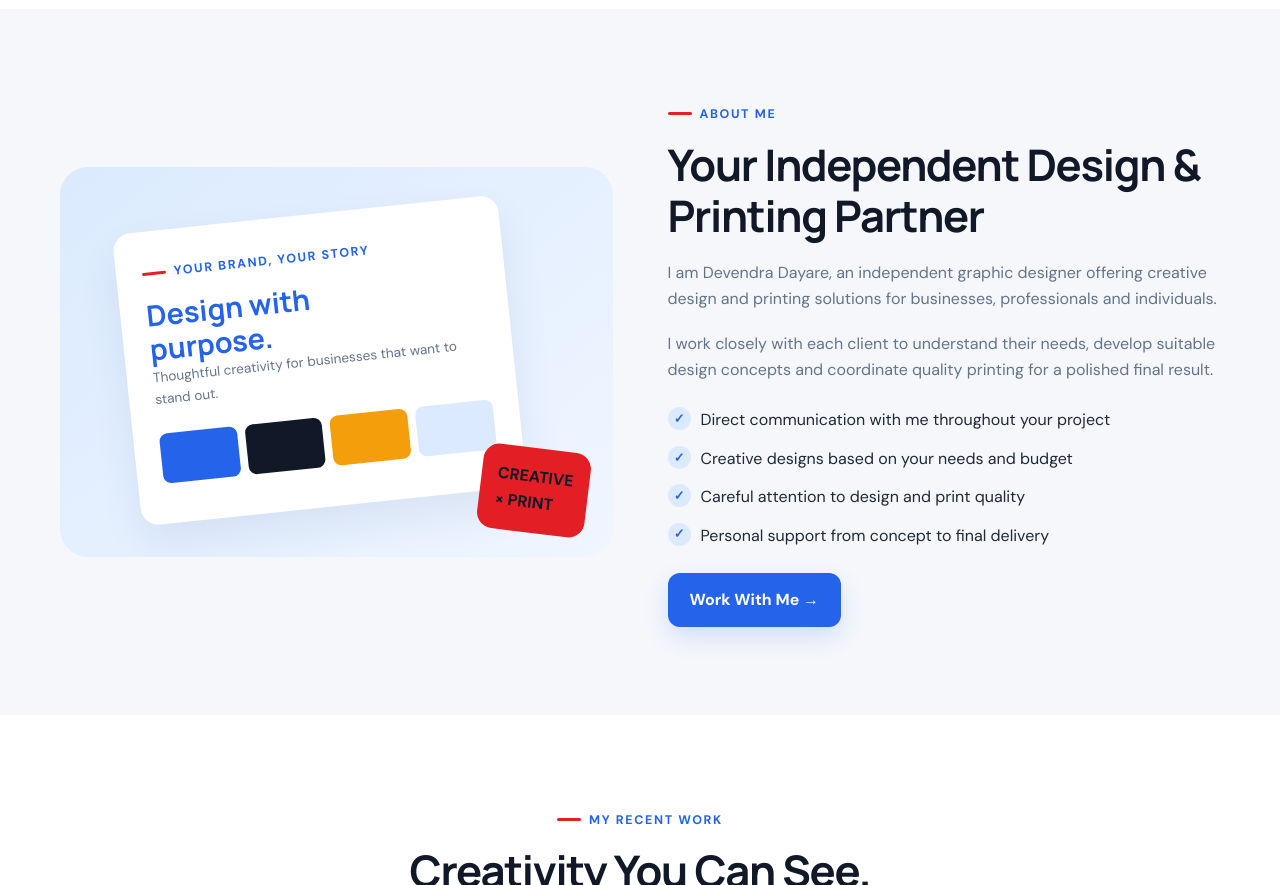
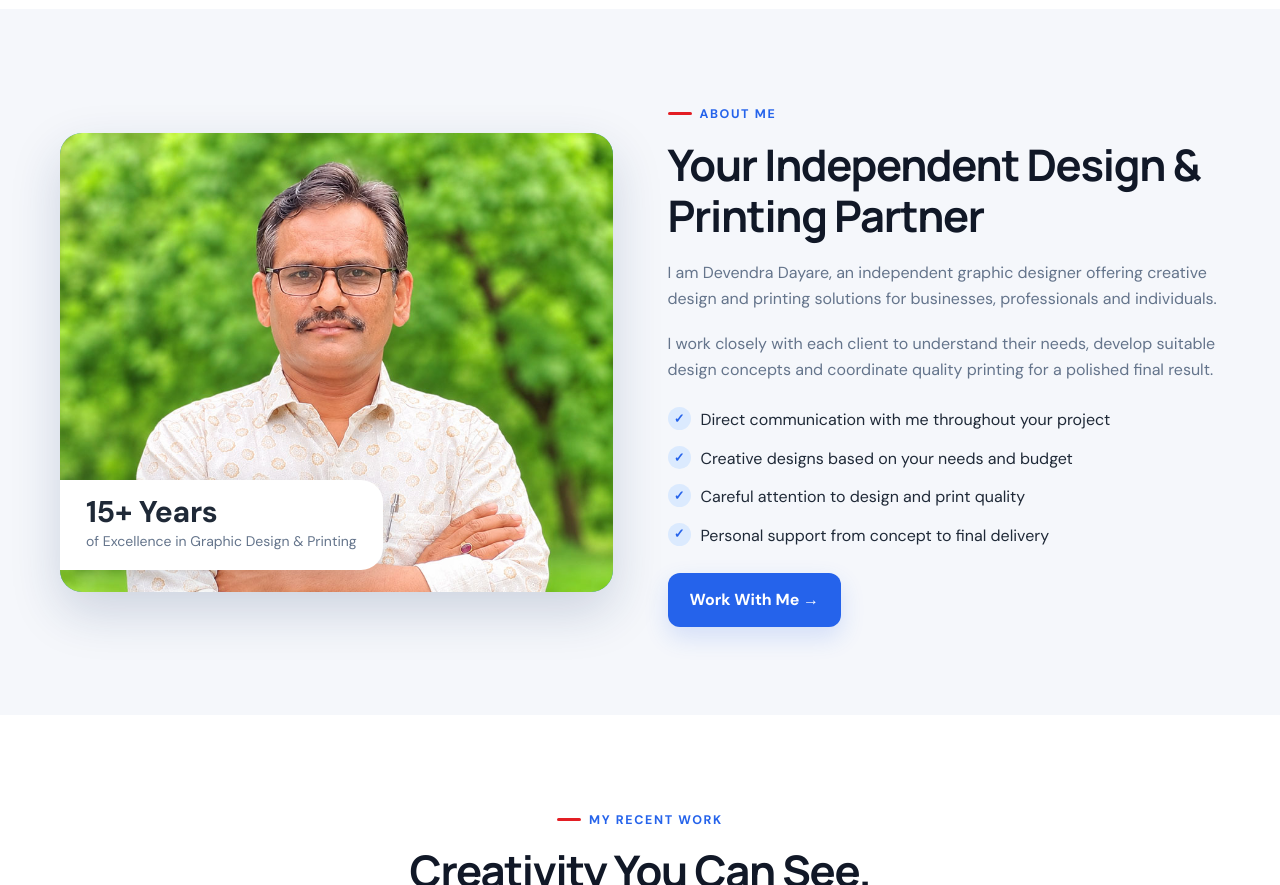
Before and after one commit to asksandeep/devendra-dayare, a plain HTML site: page index.html in a window 1280 px wide. Shown: the part 1820-2705 px from the top of the page. Drawn offline with Linux system fonts and the light colour scheme.

Commit message:
update changes

```diff
--- a/css/style.css
+++ b/css/style.css
@@ -9,7 +9,11 @@
   --muted:#64748b;
   --white:#fff;
   --border:#e5eaf1;
-  --radius:22px}
+  --radius:22px;
+  --card:#fff;
+
+}
+
 
 * {
   box-sizing:border-box}
@@ -941,3 +945,48 @@ a {
     position: relative;
     top: 3px;
 }
+
+
+
+ .hero-card {
+    position: relative;
+    width: 100%;
+    max-width: 580px;
+    aspect-ratio: 580 / 482;
+    border-radius: var(--radius);
+    overflow: hidden;
+    box-shadow: 0 20px 50px rgba(20, 50, 100, .18);
+    background: #2a8fe8;
+  }
+  /* ---- Image layer ----
+     To use your real photo: replace the <svg class="scene"> with
+     <img class="scene" src="solar-roof.jpg" alt="Solar panels on a home roof"> */
+  .scene { position: absolute; inset: 0; width: 100%; height: 100%; object-fit: cover; display: block; }
+
+  .badge {
+    position: absolute;
+    background: var(--card);
+    border-radius: 22px;
+    padding: 15px 26px;
+    box-shadow: 0 10px 30px rgba(15, 31, 51, .15);
+  }
+  .badge strong {
+    display: block;
+    font-size: clamp(24px, 5.2vw, 30px);
+    font-weight: 800;
+    color: var(--ink);
+    letter-spacing: -.01em;
+    line-height: 1.1;
+    margin-bottom: 0px;
+  }
+  .badge span {
+    font-size: clamp(12px, 2.6vw, 14px);
+    color: var(--muted);
+    font-weight: 400;
+  }
+  .badge.top-right { top: 24px; right: 0; border-radius: 22px 0 0 22px; right: 0; padding-right: 30px; }
+  .badge.bottom-left { bottom: 22px; left: 0; border-radius: 0 22px 22px 0; }
+
+  @media (max-width: 480px) {
+    .badge { padding: 12px 18px; }
+  }
--- a/index.html
+++ b/index.html
@@ -245,39 +245,15 @@
    </section>
    <section class="section about" id="about">
     <div class="container about-grid">
-     <div class="about-visual">
-      <div class="about-sheet">
-       <span class="eyebrow">
-        Your Brand, Your Story
-       </span>
-       <h3>
-        Design with
-        <br/>
-        purpose.
-       </h3>
-       <p>
-        Thoughtful creativity for businesses that want to stand out.
-       </p>
-       <div class="swatch-row">
-        <span class="swatch" style="background:#2563eb">
-        </span>
-        <span class="swatch" style="background:#111827">
-        </span>
-        <span class="swatch" style="background:#f59e0b">
-        </span>
-        <span class="swatch" style="background:#dbeafe">
-        </span>
-       </div>
-       <!-- <small style="color:#64748b;font-weight:700">
-        DEVENDRA DAYARE
-       </small> -->
-      </div>
-      <div class="about-sticker">
-       CREATIVE
-       <br/>
-       &times; PRINT
-      </div>
-     </div>
+
+<div class="hero-card">
+  <img src="img/devpics.jpg" alt="" style="width:100%" alt="Devendra Dayare">
+  <div class="badge bottom-left">
+    <strong>15+ Years</strong>
+    <span>of Excellence in Graphic Design & Printing</span>
+  </div>
+
+</div>
      <div class="about-copy">
       <span class="eyebrow">
        About me
@@ -723,9 +699,14 @@
     </div>
    </div>
   </footer>
-  <a aria-label="Chat on WhatsApp" class="whatsapp" href="https://wa.me/919876543210" target="_blank">
-   ☏
-  </a>
+
+<div class="whatsapp-button">
+<a href="https://wa.me/919823260614" target="_blanck">
+<svg xmlns="http://www.w3.org/2000/svg" viewBox="0 0 24 24" aria-hidden="true" sty>
+    <path d="M17.472 14.382c-.297-.149-1.758-.867-2.03-.967-.273-.099-.471-.148-.67.15-.197.297-.767.966-.94 1.164-.173.199-.347.223-.644.075-.297-.15-1.255-.463-2.39-1.475-.883-.788-1.48-1.761-1.653-2.059-.173-.297-.018-.458.13-.606.134-.133.298-.347.446-.52.149-.174.198-.298.298-.497.099-.198.05-.371-.025-.52-.075-.149-.669-1.612-.916-2.207-.242-.579-.487-.5-.669-.51-.173-.008-.371-.01-.57-.01-.198 0-.52.074-.792.372-.272.297-1.04 1.016-1.04 2.479 0 1.462 1.065 2.875 1.213 3.074.149.198 2.096 3.2 5.077 4.487.709.306 1.262.489 1.694.625.712.227 1.36.195 1.871.118.571-.085 1.758-.719 2.006-1.413.248-.694.248-1.289.173-1.413-.074-.124-.272-.198-.57-.347m-5.421 7.403h-.004a9.87 9.87 0 01-5.031-1.378l-.361-.214-3.741.982.998-3.648-.235-.374a9.86 9.86 0 01-1.51-5.26c.001-5.45 4.436-9.884 9.888-9.884 2.64 0 5.122 1.03 6.988 2.898a9.825 9.825 0 012.893 6.994c-.003 5.45-4.437 9.884-9.885 9.884m8.413-18.297A11.815 11.815 0 0012.05 0C5.495 0 .16 5.335.157 11.892c0 2.096.547 4.142 1.588 5.945L.057 24l6.305-1.654a11.882 11.882 0 005.683 1.448h.005c6.554 0 11.89-5.335 11.893-11.893A11.821 11.821 0 0020.885 3.515"/>
+</svg>
+</a>
+</div>
   <div class="toast" id="toast">
    This is a website demo form. Connect it to email, WhatsApp or a backend to receive enquiries.
   </div>
```
Also changed, not shown: img/devpics.jpg (added).
